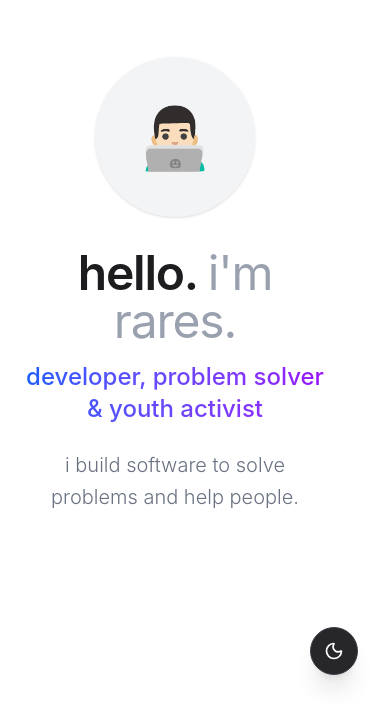
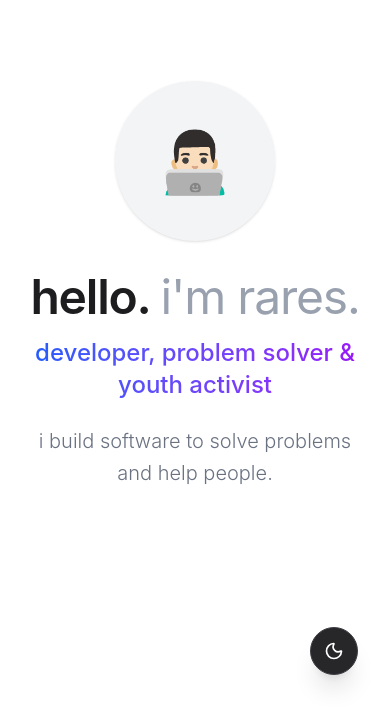
Before and after one commit to cotoirares/deckfolio, a Next.js app: page / in a window 390 px wide. Shown: the part 137-844 px from the top of the page. Built offline with nearby package versions, Linux system fonts and the light colour scheme.

Commit message:
feat: fixed alignment on mobile

```diff
--- a/src/components/Books.tsx
+++ b/src/components/Books.tsx
@@ -13,7 +13,7 @@ export const Books = () => {
         initial={{ opacity: 0, x: -20 }}
         animate={{ opacity: 1, x: 0 }}
         transition={{ duration: 0.3 }}
-        className="mb-12 text-center md:text-left"
+        className="mb-12 text-left"
       >
         <h2 className="text-4xl md:text-6xl font-semibold tracking-tight mb-2 text-foreground">published.</h2>
         <p className="text-xl text-gray-500 dark:text-zinc-400">books i contributed to.</p>
--- a/src/components/SlideLayout.tsx
+++ b/src/components/SlideLayout.tsx
@@ -9,7 +9,7 @@ interface SlideLayoutProps {
 export const SlideLayout: React.FC<SlideLayoutProps> = ({ children, className }) => {
   return (
     <div className="h-full w-full overflow-y-auto overflow-x-hidden no-scrollbar">
-      <div className={cn("w-full max-w-6xl mx-auto px-6 md:px-12 pr-16 md:pr-12 py-12 md:py-24 min-h-full flex flex-col justify-center", className)}>
+      <div className={cn("w-full max-w-6xl mx-auto px-6 md:px-12 py-12 md:py-24 min-h-full flex flex-col justify-center", className)}>
         {children}
       </div>
     </div>
```
